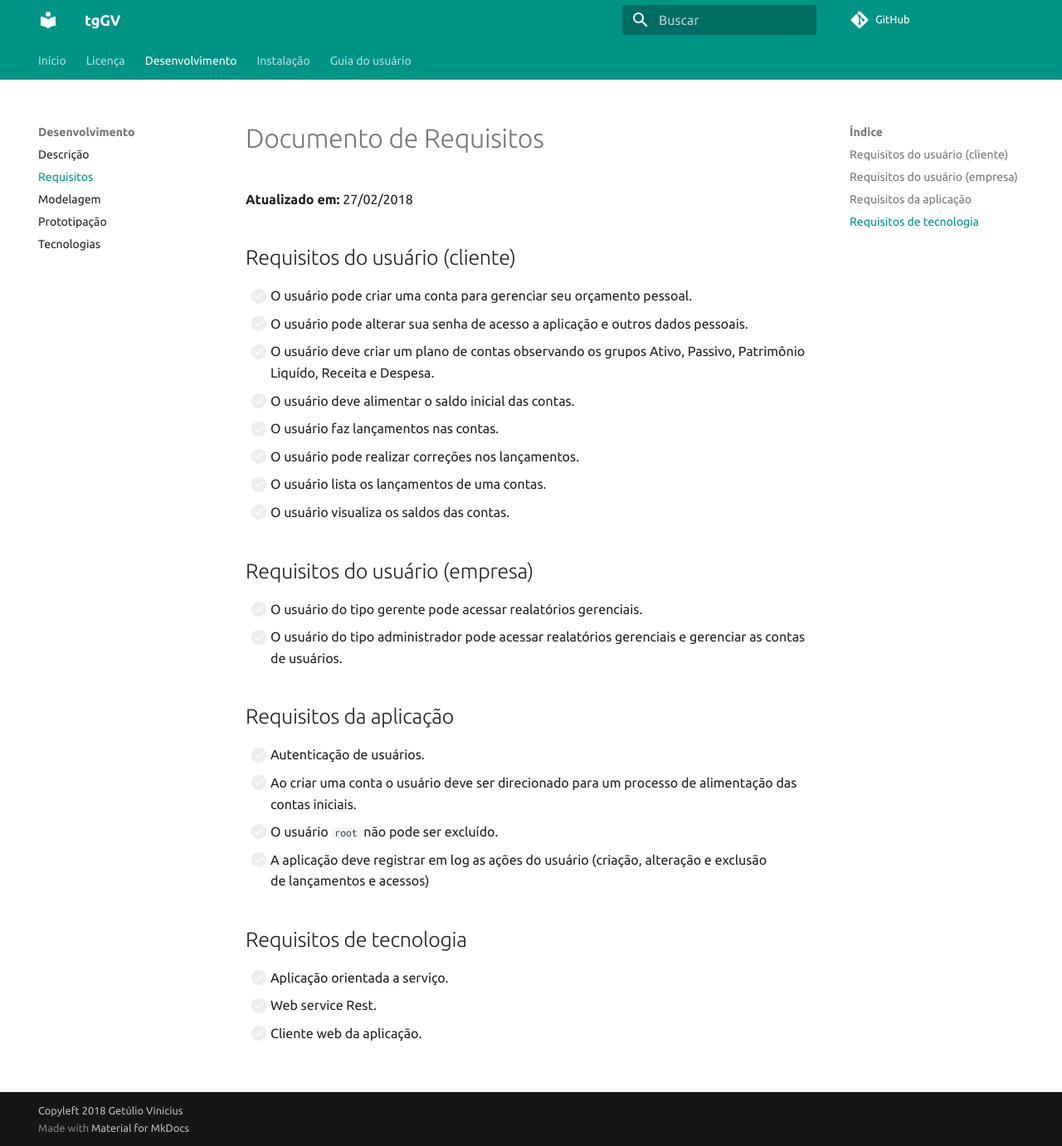
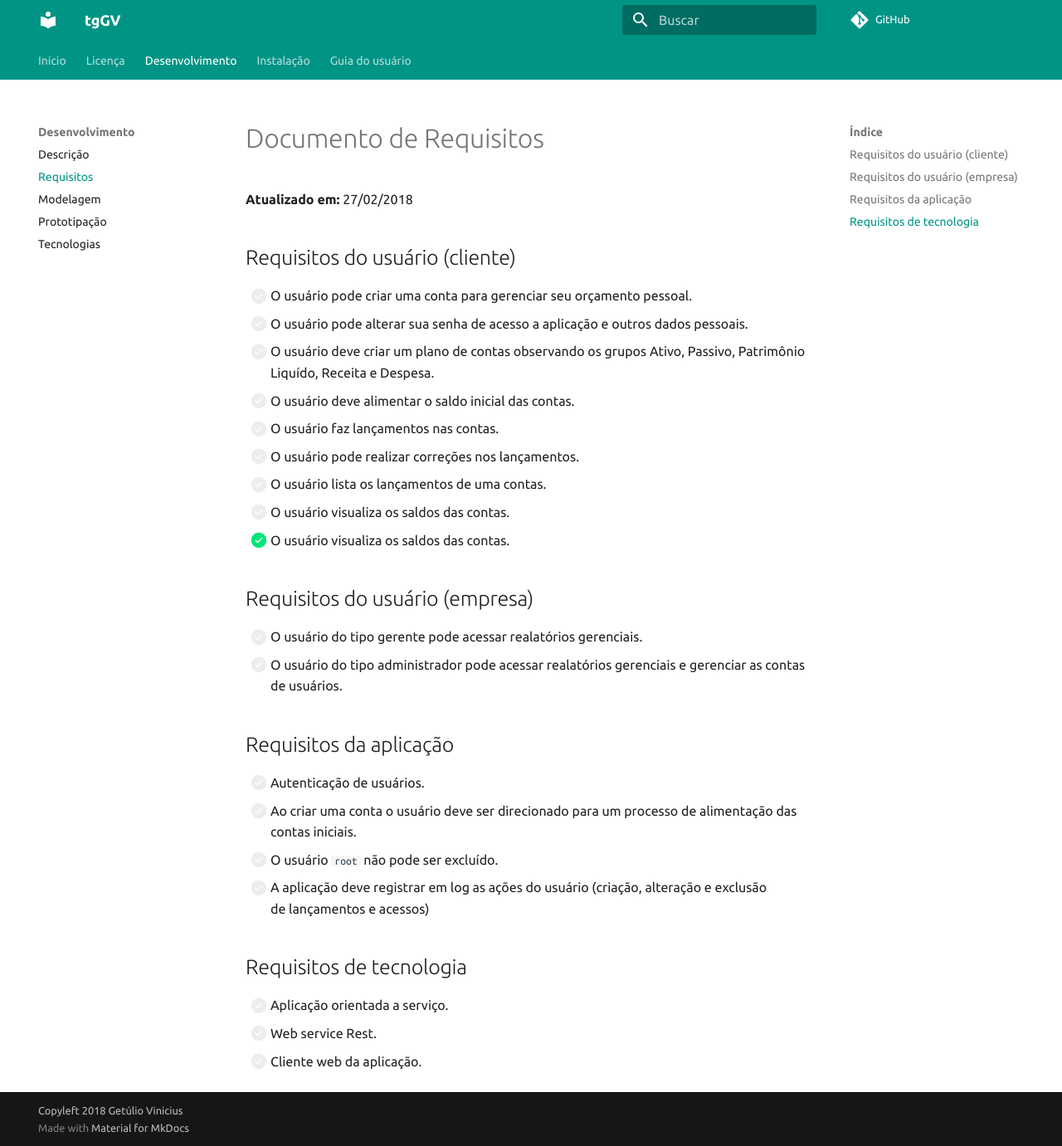
Before and after one commit to getuliovinicius/trabalho.graduacao, an MkDocs documentation site: the page built from docs/mds/doc-desenvolvimento/1-requisitos.md, in a window 1280 px wide and 1381 px high. Shown: the whole window at 83% size. Built offline with MkDocs 1.6.1 and Material for MkDocs 9.7.7, drawn with Linux system fonts in a browser that asks for light colours; comment, search, counter and statistics services are not loaded; old or Windows-style settings are respelled for this version of MkDocs.

Commit message:
Alteracao na doc

```diff
--- a/docs/mds/doc-desenvolvimento/1-requisitos.md
+++ b/docs/mds/doc-desenvolvimento/1-requisitos.md
@@ -13,6 +13,7 @@ Documento de Requisitos
 - [ ] O usuário pode realizar correções nos lançamentos.
 - [ ] O usuário lista os lançamentos de uma contas.
 - [ ] O usuário visualiza os saldos das contas.
+- [X] O usuário visualiza os saldos das contas.
 
 ## Requisitos do usuário (empresa)
 
```
